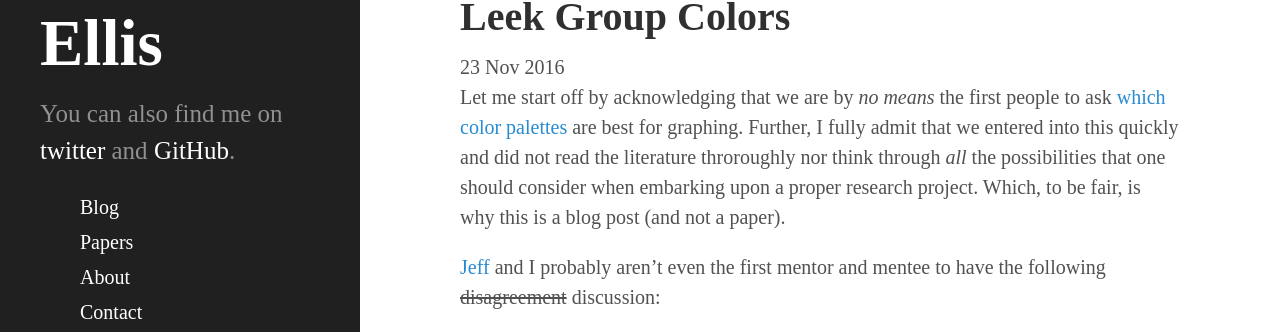
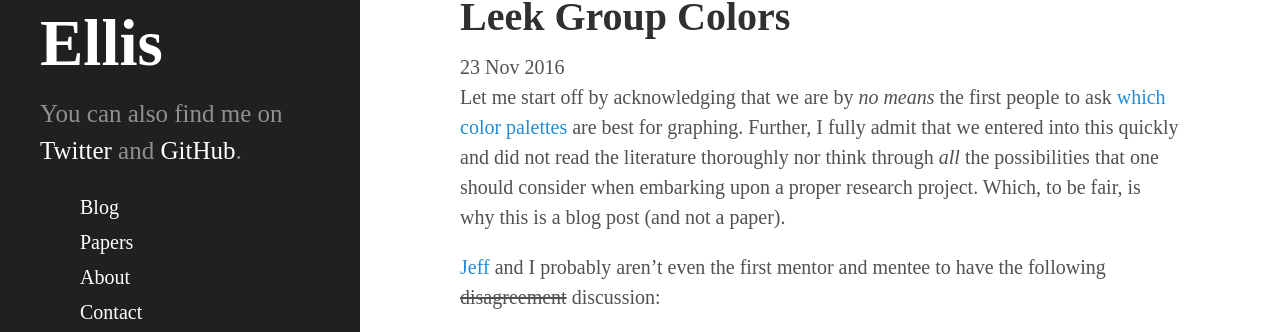
Before and after one commit to ShanEllis/ShanEllis.github.io, a Jekyll site: the page built from _posts/2016-11-23-LeekGroupColors.md, in a window 1280 px wide and 900 px high. Shown: the part 118-450 px from the top of the window. Built offline with Jekyll 4.4.1, drawn with Linux system fonts in a browser that asks for light colours; comment, search, counter and statistics services are not loaded; some of the changed text lies outside the part shown.

Commit message:
minor updates

```diff
--- a/_config.yml
+++ b/_config.yml
@@ -9,7 +9,7 @@ permalink:        pretty
 # Setup
 title:            Shannon Ellis
 tagline:          'Postdoctoral Fellow'
-description:      'You can also find me on  <a href="http://twitter.com/Shannon_E_Ellis">twitter</a> and <a href="https://github.com/ShanEllis">GitHub</a>.'
+description:      'You can also find me on  <a href="http://twitter.com/Shannon_E_Ellis">Twitter</a> and <a href="https://github.com/ShanEllis">GitHub</a>.'
 url:              "http://www.shanellis.com/"
 baseurl:
 
--- a/_posts/2016-11-23-LeekGroupColors.md
+++ b/_posts/2016-11-23-LeekGroupColors.md
@@ -4,7 +4,7 @@ comments: true
 title: Leek Group Colors
 ---
 
-Let me start off by acknowledging that we are by *no means* the first people to ask [which](http://colorbrewer2.org/) [color](https://github.com/karthik/wesanderson) [palettes](https://github.com/dill/beyonce) are best for graphing. Further, I fully admit that we entered into this quickly and did not read the literature throroughly nor think through *all* the possibilities that one should consider when embarking upon a proper research project. Which, to be fair, is why this is a blog post (and not a paper).
+Let me start off by acknowledging that we are by *no means* the first people to ask [which](http://colorbrewer2.org/) [color](https://github.com/karthik/wesanderson) [palettes](https://github.com/dill/beyonce) are best for graphing. Further, I fully admit that we entered into this quickly and did not read the literature thoroughly nor think through *all* the possibilities that one should consider when embarking upon a proper research project. Which, to be fair, is why this is a blog post (and not a paper).
 
 [Jeff](http://jtleek.com/) and I probably aren't even the first mentor and mentee to have the following ~~disagreement~~ discussion:
 
@@ -51,7 +51,7 @@ As evident in the graphs above, when determining the number of distinct colors,
 Finally, while not about color discrimination, we did see sex preferences when broken down by color palette. Specifically, females showed the strongest preference (relative to males) for "bright", "electric", and "google" to males. Males, on the other hand had a preference for "spring" and "summer" relative to females.
 
 ### Limitations
-1. Males are disproportionately affected by colorblindess, an effect not accounted for in this analysis.
+1. Males are disproportionately affected by color-blindess, an effect not accounted for in this analysis.
 2. Color palettes could certainly have been chosen in a more scientific manner and were by no means unbiased. (I know. I know. I am sorry *your* favorite color palette was not included.)
 3. I received the following feedback from a friend: “i tried to do your google form about colors and i just ended up hating myself halfway through so i stopped.” Needless to say, I have no formal training in survey development, which could have biased who responded to the quiz. In the same vein, apologies to any and all whose days were negatively impacted by this quiz! Thank you for suffering in the name of our curiosity!
 
@@ -59,4 +59,4 @@ Finally, while not about color discrimination, we did see sex preferences when b
 1. Clearly people have different preferences in how data are presented and in which palettes are most pleasing to their eyes. This is not surprising, but is certainly a conclusion supported by these data.
 2. Interestingly, when I posted the quiz to facebook, 75% of the 150 responses I received were from females. When Jeff Leek and Jeramia Ory (two male academics) tweeted this quiz out ~12 hours later, the response rate was disproportionately male. Again, while not wholly surprising, this is a discussion for another day.
 3. Thanks to everyone who was interested enough in colors or bored enough scrolling through social media to take our quiz and a special thanks to [Alyssa Frazee](http://alyssafrazee.com/), from whom I absolutely stole code from [RSkittleBrewer](https://github.com/alyssafrazee/RSkittleBrewer) to generate the color palette images on the quiz.
-4. Data and code to reproduce these analyses are on [github](https://github.com/ShanEllis/ColorAnalysis).
+4. Data and code to reproduce these analyses are on [GitHub](https://github.com/ShanEllis/ColorAnalysis).
```
Also changed, not shown: Papers.md (+1 -1 lines).
